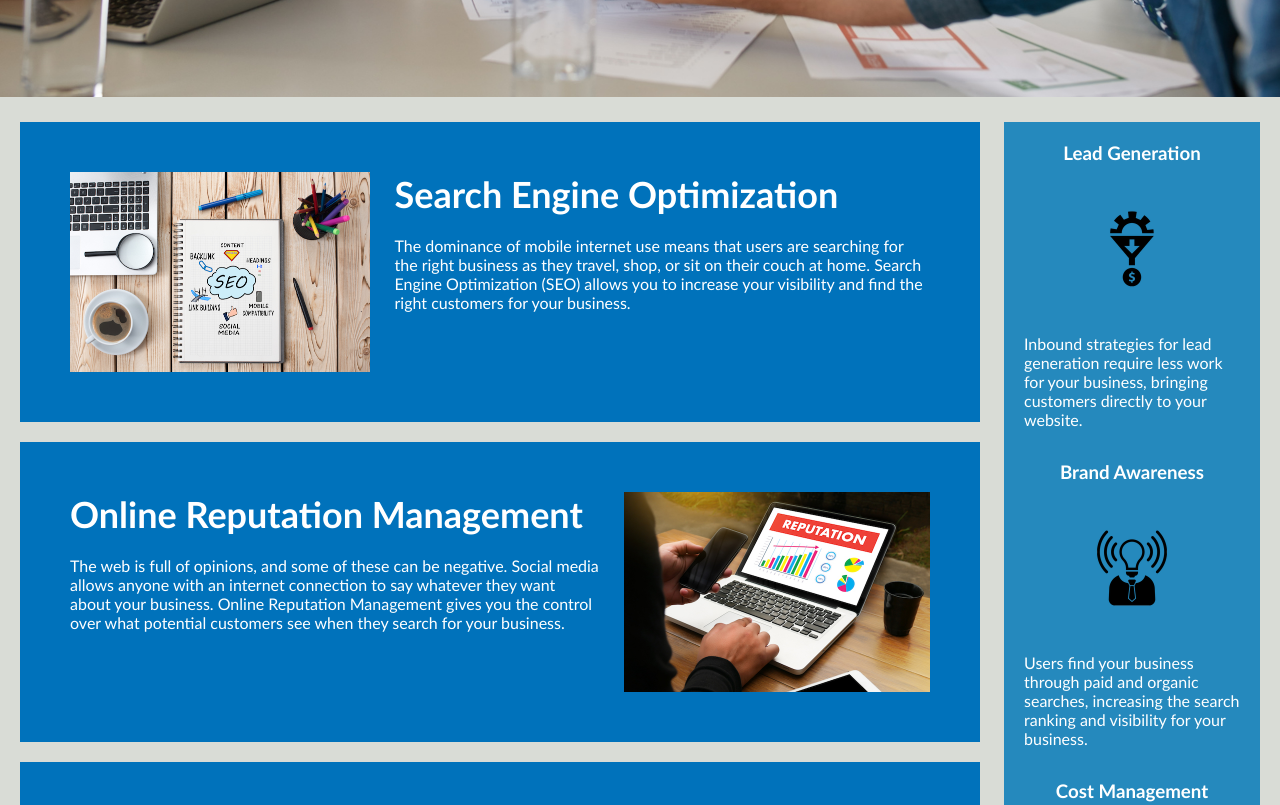
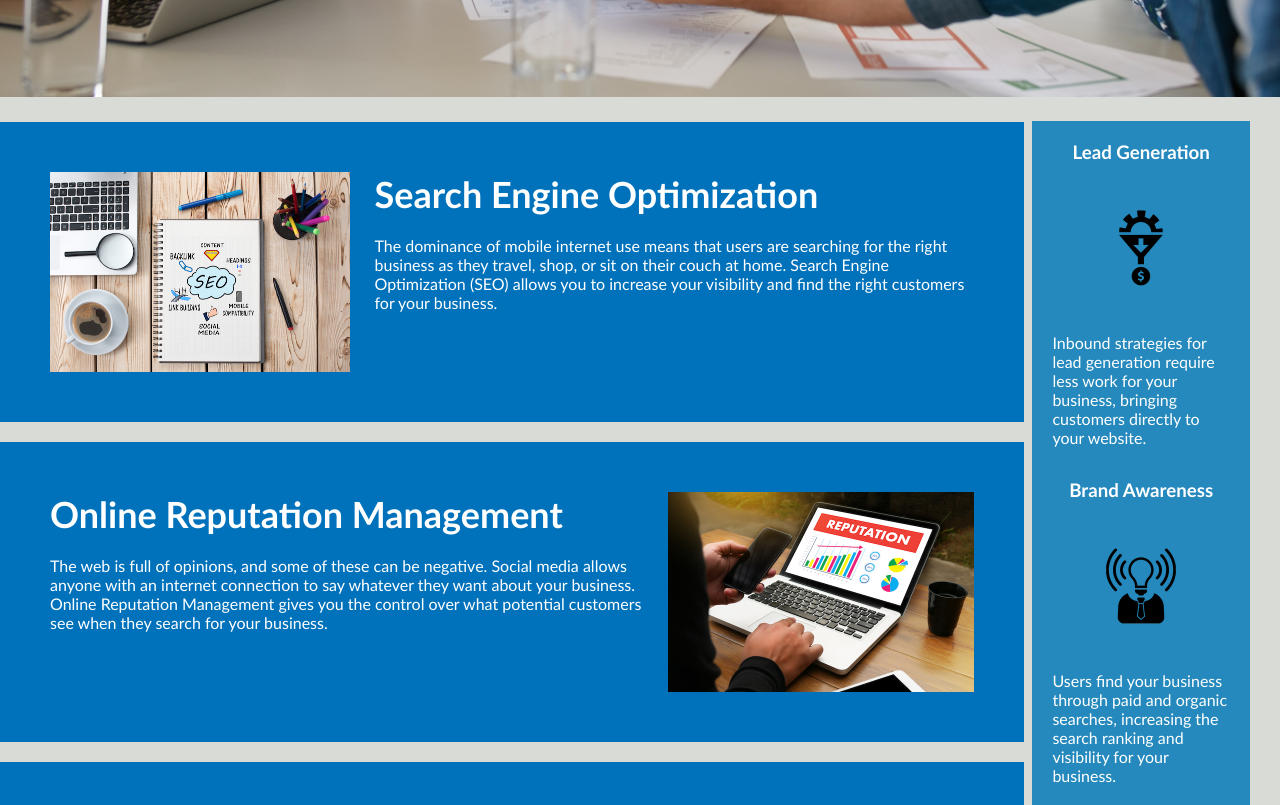
Before and after one commit to rachela1/code-refactor-seo, a plain HTML site: page index.html in a window 1280 px wide. Shown: the part 800-1605 px from the top of the page. Drawn offline with Linux system fonts and the light colour scheme.

Commit message:
added alt text to images. fixed link to direct to correct place. fixed the boxes with text to correct placements.

```diff
--- a/assets/css/style.css
+++ b/assets/css/style.css
@@ -46,7 +46,7 @@ a {
     text-decoration: none;
 }
 
-a:hover {#d9dcd6
+a:hover { color: #d9dcd6;
 }
 
 p {
@@ -74,17 +74,20 @@ p {
 
 .content {
     width: 75%;
+    height: 50%;
     display: inline-block;
-    margin-left: 20px;
+
 }
 
 .benefits {
     margin-right: 20px;
     padding: 20px;
     clear: both;
-    float: right;
-    width: 20%;
-    height: 100%;
+    right:10px;
+    position:absolute;
+    top: 921px;
+    width: 17%;
+    height: 108%;
     font-family: 'Gill Sans', 'Gill Sans MT', Calibri, 'Trebuchet MS', sans-serif;
     background-color: #2589bd;
 }
@@ -141,6 +144,7 @@ p {
     margin-bottom: 20px;
     padding: 50px;
     height: 300px;
+    width: 80%;
     font-family: 'Gill Sans', 'Gill Sans MT', Calibri, 'Trebuchet MS', sans-serif;
     background-color: #0072bb;
     color: #ffffff;
@@ -150,6 +154,7 @@ p {
     margin-bottom: 20px;
     padding: 50px;
     height: 300px;
+    width: 80%;
     font-family: 'Gill Sans', 'Gill Sans MT', Calibri, 'Trebuchet MS', sans-serif;
     background-color: #0072bb;
     color: #ffffff;
@@ -159,6 +164,7 @@ p {
     margin-bottom: 20px;
     padding: 50px;
     height: 300px;
+    width: 80%;
     font-family: 'Gill Sans', 'Gill Sans MT', Calibri, 'Trebuchet MS', sans-serif;
     background-color: #0072bb;
     color: #ffffff;
--- a/index.html
+++ b/index.html
@@ -25,23 +25,23 @@
         </div>
     </div>
     <div class="hero"></div>
-    <div class="content">
-        <div class="search-engine-optimization">
-            <img src="./assets/images/search-engine-optimization.jpg" class="float-left" />
+    <div class="Content">
+        <div id="search-engine-optimization" class="search-engine-optimization">
+            <img src="./assets/images/search-engine-optimization.jpg" alt="Office supplies scattered around a notebook that reads SEO in a thought bubble with other words and images around." class="float-left"/>
             <h2>Search Engine Optimization</h2>
             <p>
                 The dominance of mobile internet use means that users are searching for the right business as they travel, shop, or sit on their couch at home. Search Engine Optimization (SEO) allows you to increase your visibility and find the right customers for your business.
             </p>
         </div>
         <div id="online-reputation-management" class="online-reputation-management">
-            <img src="./assets/images/online-reputation-management.jpg" class="float-right" />
+            <img src="./assets/images/online-reputation-management.jpg" alt="A laptop with an image on the screen that reads reputation, and has a statistics chart underneath." class="float-right" />
             <h2>Online Reputation Management</h2>
             <p>
                 The web is full of opinions, and some of these can be negative. Social media allows anyone with an internet connection to say whatever they want about your business. Online Reputation Management gives you the control over what potential customers see when they search for your business.
             </p>
         </div>
         <div id="social-media-marketing" class="social-media-marketing">
-            <img src="./assets/images/social-media-marketing.jpg" class="float-left" />
+            <img src="./assets/images/social-media-marketing.jpg" alt="A downward view of a group of people at a table with speech bubbles containing words and icons pertaining to social media." class="float-left" />
             <h2>Social Media Marketing</h2>
             <p>
                 Social media continues to have a sizable influence on buying habits. Social media marketing helps you determine which platforms are suited to your brand, using analytics to find the right markets and increase your lead generation.
@@ -51,21 +51,21 @@
     <div class="benefits">
         <div class="benefit-lead">
             <h3>Lead Generation</h3>
-            <img src="./assets/images/lead-generation.png" />
+            <img src="./assets/images/lead-generation.png" alt="A cog over a funnel with a dollar sign at the end." />
             <p>
                 Inbound strategies for lead generation require less work for your business, bringing customers directly to your website.
             </p>
         </div>
         <div class="benefit-brand">
             <h3>Brand Awareness</h3>
-            <img src="./assets/images/brand-awareness.png" />
+            <img src="./assets/images/brand-awareness.png" alt="a person that has a tie with a lightbulb with vibrations emitting for a head." />
             <p>
                 Users find your business through paid and organic searches, increasing the search ranking and visibility for your business.
             </p>
         </div>
         <div class="benefit-cost">
             <h3>Cost Management</h3>
-            <img src="./assets/images/cost-management.png" />
+            <img src="./assets/images/cost-management.png" alt="A cog with dollar symbols in circles around." />
             <p>
                 As the search ranking for your business increases, your advertising costs decrease, and you no longer need to advertise your page.
             </p>
```
